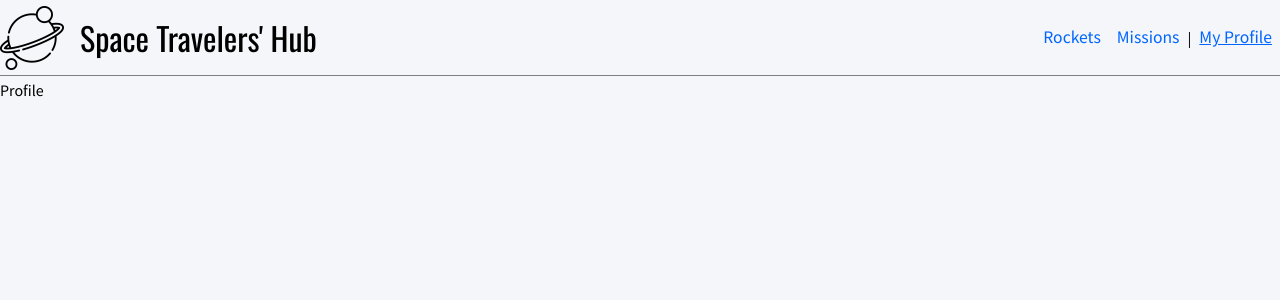
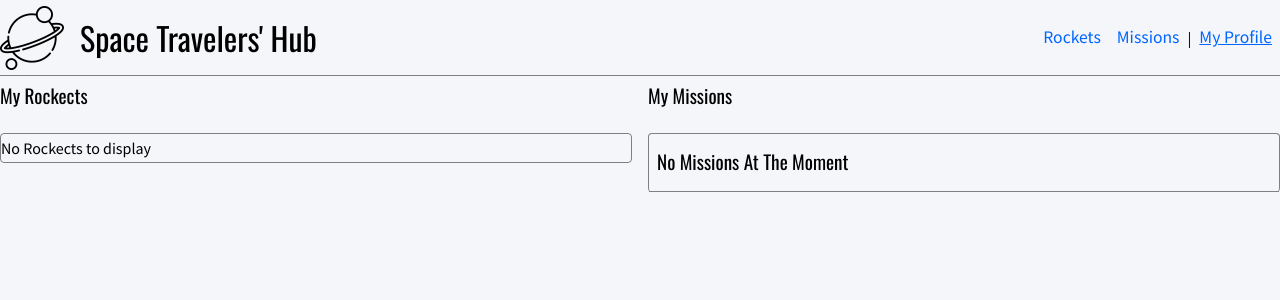
Before and after one commit to hakichris/Space-Travelers-hub-Group-project, a React (Create React App) app: page /profile in a window 1280 px wide. Shown: the top 300 px of the page. Built offline with nearby package versions, Linux system fonts and the light colour scheme.

Commit message:
add profile branch

```diff
--- a/src/index.css
+++ b/src/index.css
@@ -205,3 +205,30 @@ ul {
 .back-home {
   margin: 1rem auto;
 }
+
+.two-column {
+  display: grid;
+  grid-template-columns: 1fr 1fr;
+  align-items: start;
+  min-height: unset;
+  gap: 1rem;
+}
+
+.display-items {
+  border: 0.5pt solid grey;
+  border-radius: 0.25rem;
+}
+
+.display-items li {
+  padding: 0.5rem;
+  border-bottom: 0.5pt solid grey;
+}
+
+.display-items:last-child {
+  border-bottom: none;
+}
+
+.display-items li p {
+  text-transform: capitalize;
+  margin: 0.5rem 0;
+}
--- a/src/pages/Profile.js
+++ b/src/pages/Profile.js
@@ -1,2 +1,29 @@
-const Profile = () => <div>Profile</div>;
+import { useAppSelctor } from '../redux/reduxHooks';
+
+const Profile = () => {
+  const { missionList } = useAppSelctor((state) => state.missions);
+  const filteredList = missionList.filter(
+    (mission) => mission.reserved === true,
+  );
+  return (
+    <sectioon className="section-container two-column">
+      <h2 className="title-three"> My Rockects</h2>
+      <h2 className="title-three"> My missions</h2>
+      <ul className="display-items">No Rockects to display</ul>
+      <ul className="display-items">
+        {filteredList.length > 0 ? (
+          filteredList.map((mision) => (
+            <li key={mision.mision_id}>
+              <p>{mision.mission_name}</p>
+            </li>
+          ))
+        ) : (
+          <li>
+            <h3 className="title-three">No missions at the moment</h3>
+          </li>
+        )}
+      </ul>
+    </sectioon>
+  );
+};
 export default Profile;
```
